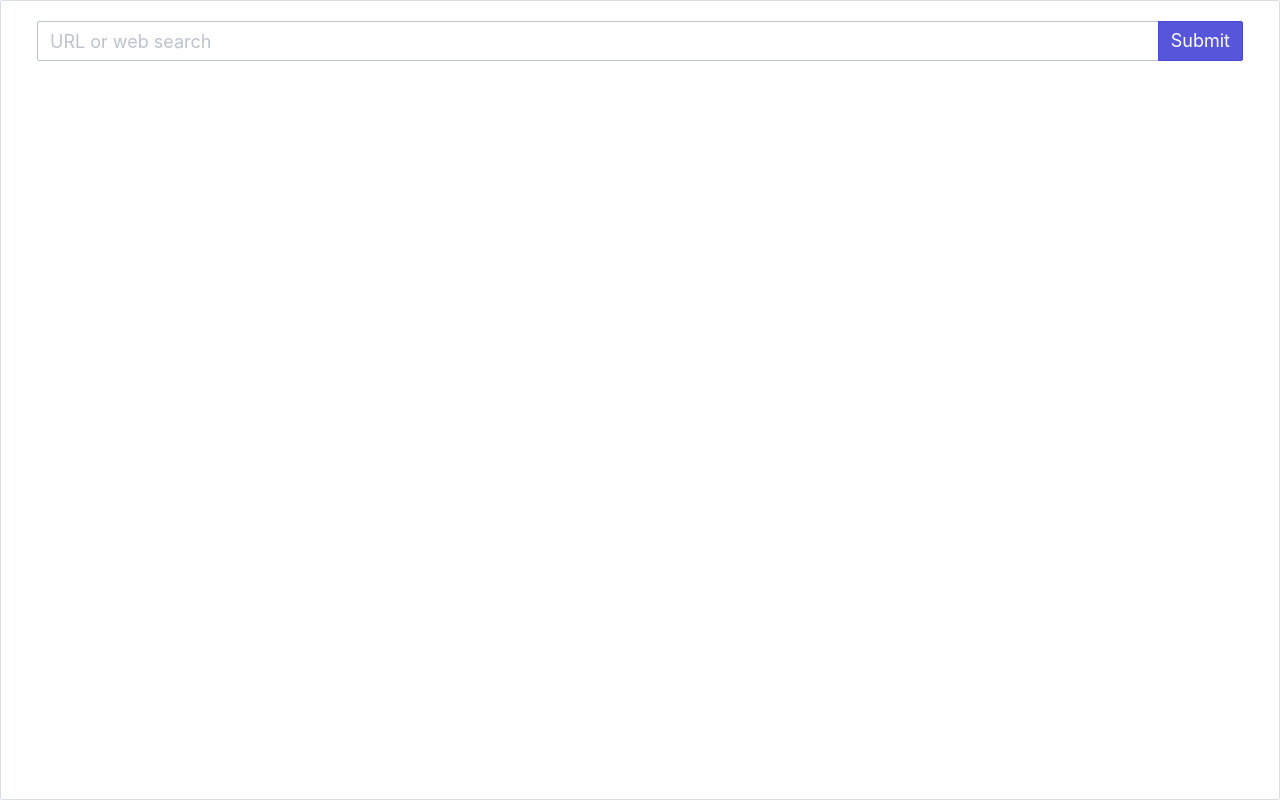
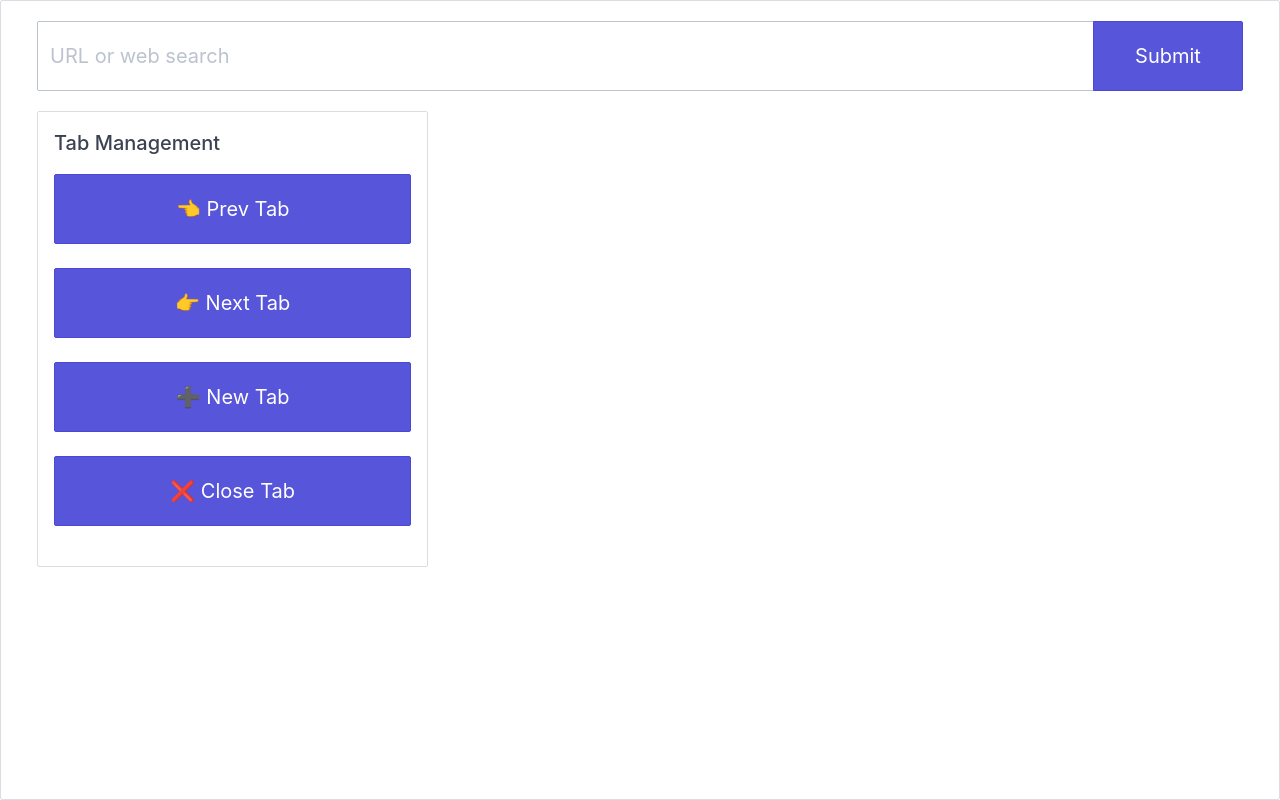
Before and after one commit to SaddamBInSyed/handsfree-chrome, a Vue app in the folder dashboard/: page / in a window 1280 px wide. Built offline with nearby package versions, Linux system fonts and the light colour scheme.

Commit message:
#23 Starts tab management card

```diff
--- a/dashboard/src/App.vue
+++ b/dashboard/src/App.vue
@@ -2,13 +2,20 @@
   .panel.pa-3.full-height
     .panel-body
       .input-group
-        input.form-input.input-lg(type='text' placeholder='URL or web search')
-        button.btn.btn-primary.input-group-btn.btn-lg Submit
+        input.form-input.input-xl(type='text' placeholder='URL or web search')
+        button.btn.btn-primary.input-group-btn.btn-xl(style='width: 150px') Submit
+
+      .columns.mt-3
+        .column.col-4
+          TabManagementCard
 </template>
 
 <script>
+import TabManagementCard from '@/components/TabManagementCard'
+
 export default {
-  name: 'app'
+  name: 'app',
+  components: { TabManagementCard }
 }
 </script>
 
--- a/dashboard/src/assets/sass/main.scss
+++ b/dashboard/src/assets/sass/main.scss
@@ -1,7 +1,22 @@
 @import '../../../node_modules/spectre.css/dist/spectre.css';
 
+.mt-3 {
+  margin-top: 20px;
+}
 .pa-3 {
   padding: 20px;
+}
+
+.block {
+  display: block;
+  width: 100%;
+}
+
+.input-xl,
+.btn-xl {
+  padding: 0.35rem 0.6rem;
+  height: 3.5rem;
+  font-size: 1rem;
 }
 
 html,
--- /dev/null
+++ b/dashboard/src/components/TabManagementCard.vue
@@ -0,0 +1,18 @@
+<template lang="pug">
+.card
+  .card-header
+    .card-title.h5 Tab Management
+  .card-body
+    p
+      button.btn.btn-primary.block.btn-xl 👈 Prev Tab
+    p
+      button.btn.btn-primary.block.btn-xl 👉 Next Tab
+    p
+      button.btn.btn-primary.block.btn-xl ➕ New Tab
+    p
+      button.btn.btn-primary.block.btn-xl ❌ Close Tab
+</template>
+
+<script>
+export default {}
+</script>
```
